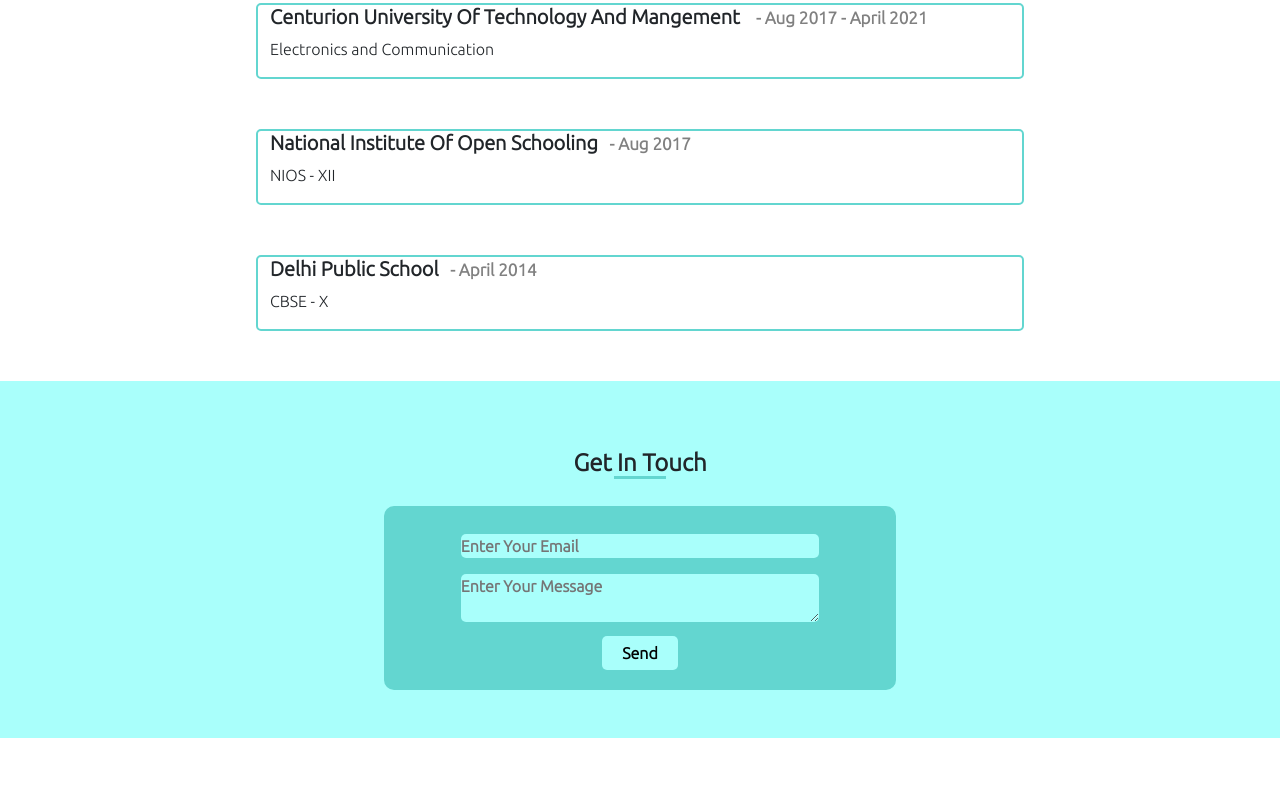
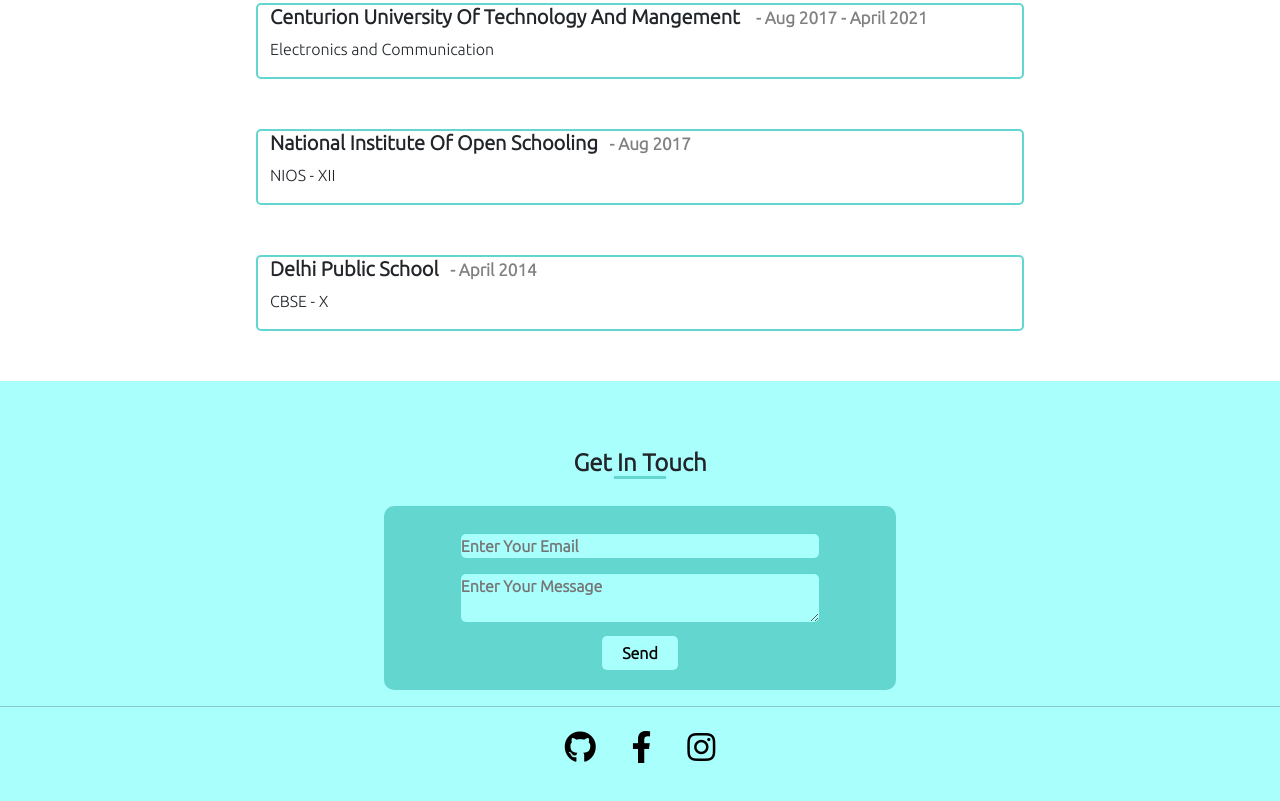
Before and after one commit to aForAkashK/portFolio, a plain HTML site: page index.html in a window 1280 px wide. Shown: the part 2664-3465 px from the top of the page. Before the commit the page ends 3402 px from the top, so only its background shows below. Drawn offline with nearby package versions, Linux system fonts and the light colour scheme.

Commit message:
second comit

```diff
--- a/css/style.css
+++ b/css/style.css
@@ -448,6 +448,27 @@ nav{
 /* end of arrow */
 
 
+/* Social icons */
+.icons .fab{
+  color: black;
+}
+  .icons .fab:hover{
+    cursor: pointer;
+      color: grey;
+  }
+
+/* end of icons */
+
+
+
+
+
+
+
+
+
+
+
 
 /* media query */
 
--- a/index.html
+++ b/index.html
@@ -259,6 +259,15 @@
         <button class="form-btn" type="submit">Send</button>
       </form>
     </div>
+
+    <hr>
+
+    <div class="icons">
+      <a href="https://github.com/aForAkashK"><i class="fab fa-github fa-2x mx-3 my-2"></i></a>
+      <a href="https://www.facebook.com/profile.php?id=100005862012179"><i class="fab fa-facebook-f fa-2x mx-3 my-2"></i></a>
+      <a href="https://www.instagram.com/_i_am_mr_akash_/"><i class="fab fa-instagram fa-2x mx-3 my-2"></i></a>
+
+    </div>
   </div>
 
 
```
